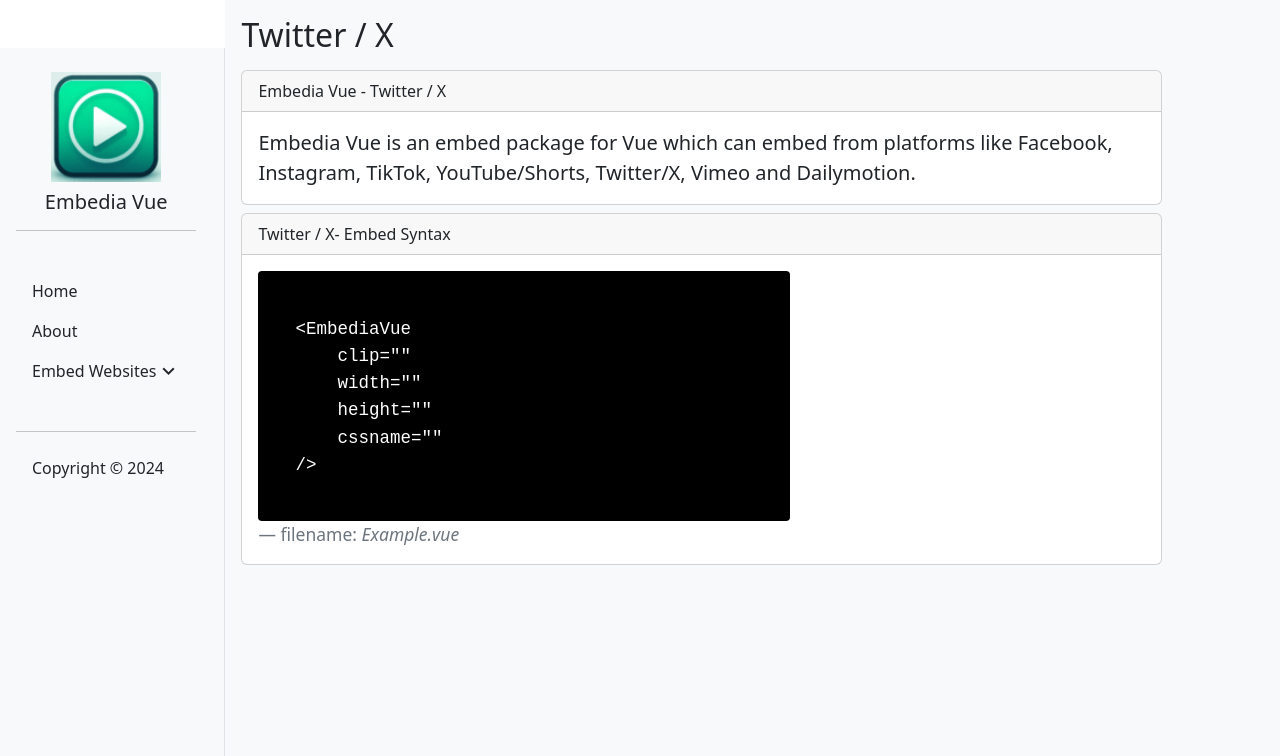
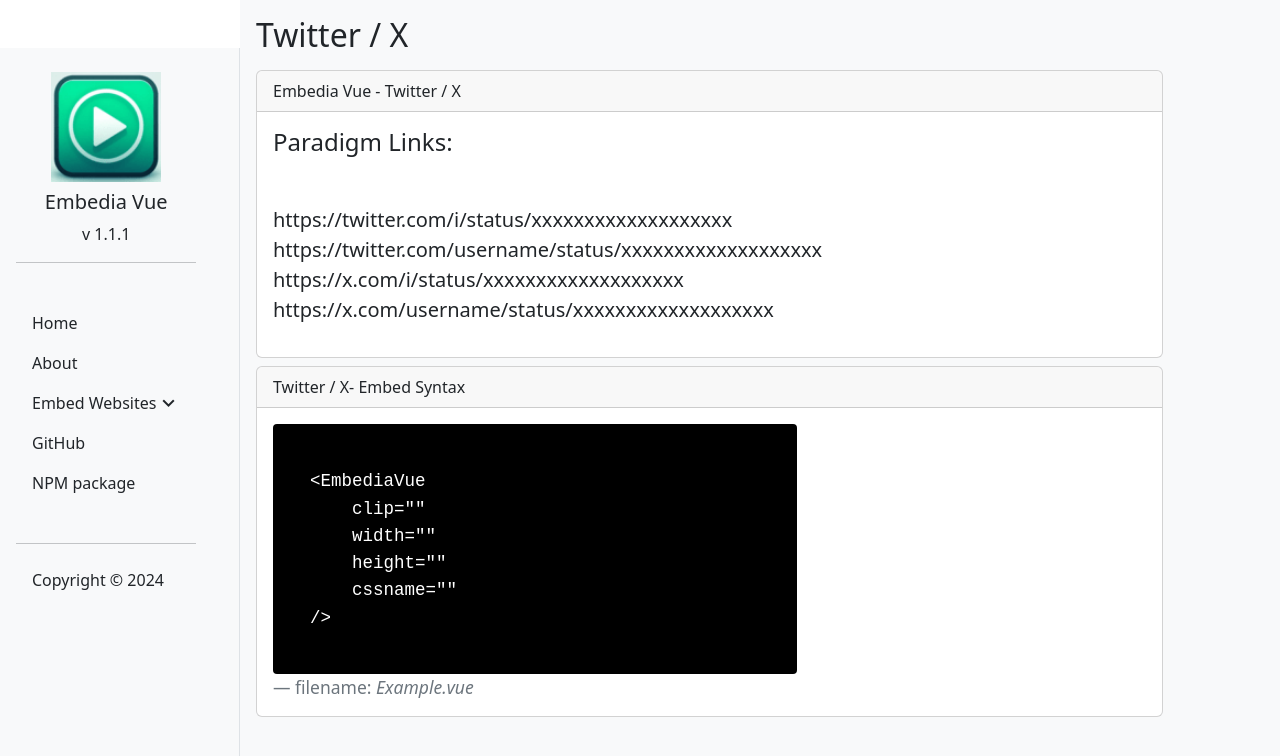
Before and after one commit to demjhonsilver/embedia-vue-docs, a Vue app: page /embedia-vue-docs/embed-websites/twitter in a window 1280 px wide. Shown: the top 756 px of the page. Built offline with nearby package versions, Linux system fonts and the light colour scheme.

Commit message:
add more details

```diff
--- a/src/App.vue
+++ b/src/App.vue
@@ -14,6 +14,7 @@
           <div class="text-center mb-4">
             <router-link class="nav-link" to="/"><img src="/embediavuelogo.png" alt="Logo" style="width: 110px;"></router-link>
             <h5>Embedia Vue</h5>
+            <p>v 1.1.1</p>
             <hr>
           </div>
           <li class="nav-item">
@@ -56,6 +57,15 @@
               </ul>
             </div>
           </li>
+          <li class="nav-item">
+            <a class="nav-link" href="https://github.com/demjhonsilver/embedia-vue" target="_blank" rel="noopener noreferrer">GitHub</a>
+          </li>
+
+          <li class="nav-item">
+            <a class="nav-link" href="https://www.npmjs.com/package/embedia-vue" target="_blank" rel="noopener noreferrer">NPM package</a>
+          </li>
+
+
 
           <br>
           <hr>
--- a/src/components/embedsites/Dailymotion.vue
+++ b/src/components/embedsites/Dailymotion.vue
@@ -10,10 +10,18 @@
      Embedia Vue - Dailymotion
     </div>
     <div class="card-body">
-      <blockquote class="blockquote mb-0">
-        <p>Embedia Vue is an embed package for Vue which can embed from platforms like Facebook, Instagram, TikTok, YouTube/Shorts, Twitter/X, Vimeo and Dailymotion.</p>
+      <h4>Paradigm Link:</h4>
+    <blockquote class="blockquote mt-5">
+      <footer class="footer">
 
-      </blockquote>
+
+        https://www.dailymotion.com/video/xxxxxxx
+        <br>
+
+
+   </footer>
+
+    </blockquote>
     </div>
   </div>
 
--- a/src/components/embedsites/Facebook.vue
+++ b/src/components/embedsites/Facebook.vue
@@ -10,10 +10,17 @@
      Embedia Vue - Facebook
     </div>
     <div class="card-body">
-      <blockquote class="blockquote mb-0">
-        <p>Embedia Vue is an embed package for Vue which can embed from platforms like Facebook, Instagram, TikTok, YouTube/Shorts, Twitter/X, Vimeo and Dailymotion.</p>
+      <h4>Paradigm Link:</h4>
+    <blockquote class="blockquote mt-5">
+      <footer class="footer">
 
-      </blockquote>
+https://www.facebook.com/username/videos/xxxxxxxxxxxxxxxxx
+
+
+   </footer>
+
+    </blockquote>
+
     </div>
   </div>
 
--- a/src/components/embedsites/Instagram.vue
+++ b/src/components/embedsites/Instagram.vue
@@ -10,10 +10,20 @@
      Embedia Vue - Instagram
     </div>
     <div class="card-body">
-      <blockquote class="blockquote mb-0">
-        <p>Embedia Vue is an embed package for Vue which can embed from platforms like Facebook, Instagram, TikTok, YouTube/Shorts, Twitter/X, Vimeo and Dailymotion.</p>
+      <h4>Paradigm Links:</h4>
+    <blockquote class="blockquote mt-5">
+      <footer class="footer">
 
-      </blockquote>
+        https://www.instagram.com/p/xxxxxxxxxxx
+<br>
+https://www.instagram.com/reel/xxxxxxxxxxx
+<br>
+https://www.instagram.com/username/reel/xxxxxxxxxxx
+
+
+   </footer>
+
+    </blockquote>
     </div>
   </div>
 
--- a/src/components/embedsites/Tiktok.vue
+++ b/src/components/embedsites/Tiktok.vue
@@ -10,10 +10,16 @@
      Embedia Vue - TikTok
     </div>
     <div class="card-body">
-      <blockquote class="blockquote mb-0">
-        <p>Embedia Vue is an embed package for Vue which can embed from platforms like Facebook, Instagram, TikTok, YouTube/Shorts, Twitter/X, Vimeo and Dailymotion.</p>
+      <h4>Paradigm Link:</h4>
+    <blockquote class="blockquote mt-5">
+      <footer class="footer">
 
-      </blockquote>
+        https://www.tiktok.com/@username/video/xxxxxxxxxxxxxxxxxxxx
+
+
+   </footer>
+
+    </blockquote>
     </div>
   </div>
 
--- a/src/components/embedsites/Twitter.vue
+++ b/src/components/embedsites/Twitter.vue
@@ -10,10 +10,22 @@
      Embedia Vue - Twitter / X
     </div>
     <div class="card-body">
-      <blockquote class="blockquote mb-0">
-        <p>Embedia Vue is an embed package for Vue which can embed from platforms like Facebook, Instagram, TikTok, YouTube/Shorts, Twitter/X, Vimeo and Dailymotion.</p>
+      <h4>Paradigm Links:</h4>
+    <blockquote class="blockquote mt-5">
+      <footer class="footer">
 
-      </blockquote>
+        https://twitter.com/i/status/xxxxxxxxxxxxxxxxxxx
+<br>
+https://twitter.com/username/status/xxxxxxxxxxxxxxxxxxx
+<br>
+https://x.com/i/status/xxxxxxxxxxxxxxxxxxx
+<br>
+https://x.com/username/status/xxxxxxxxxxxxxxxxxxx
+
+
+   </footer>
+
+    </blockquote>
     </div>
   </div>
 
--- a/src/components/embedsites/Vimeo.vue
+++ b/src/components/embedsites/Vimeo.vue
@@ -10,10 +10,17 @@
      Embedia Vue - Vimeo
     </div>
     <div class="card-body">
-      <blockquote class="blockquote mb-0">
-        <p>Embedia Vue is an embed package for Vue which can embed from platforms like Facebook, Instagram, TikTok, YouTube/Shorts, Twitter/X, Vimeo and Dailymotion.</p>
+      <h4>Paradigm Link:</h4>
+    <blockquote class="blockquote mt-5">
+      <footer class="footer">
 
-      </blockquote>
+
+https://vimeo.com/xxxxxxxxx
+
+
+   </footer>
+
+    </blockquote>
     </div>
   </div>
 
--- a/src/components/embedsites/Youtube.vue
+++ b/src/components/embedsites/Youtube.vue
@@ -10,10 +10,22 @@
      Embedia Vue - YouTube
     </div>
     <div class="card-body">
-      <blockquote class="blockquote mb-0">
-        <p>Embedia Vue is an embed package for Vue which can embed from platforms like Facebook, Instagram, TikTok, YouTube/Shorts, Twitter/X, Vimeo and Dailymotion.</p>
+      <h4>Paradigm Links:</h4>
+    <blockquote class="blockquote mt-5">
+      <footer class="footer">
 
-      </blockquote>
+        https://www.youtube.com/watch?v=xxxxxxxxxxx
+<br>
+
+https://youtube.com/watch?v=xxxxxxxxxxx
+<br>
+https:/m.youtube.com/watch?v=xxxxxxxxxxx
+
+
+
+   </footer>
+
+    </blockquote>
     </div>
   </div>
 
--- a/src/components/embedsites/YoutubeShorts.vue
+++ b/src/components/embedsites/YoutubeShorts.vue
@@ -10,10 +10,18 @@
      Embedia Vue - YouTube - Shorts
     </div>
     <div class="card-body">
-      <blockquote class="blockquote mb-0">
-        <p>Embedia Vue is an embed package for Vue which can embed from platforms like Facebook, Instagram, TikTok, YouTube/Shorts, Twitter/X, Vimeo and Dailymotion.</p>
+      <h4>Paradigm Links:</h4>
+    <blockquote class="blockquote mt-5">
+      <footer class="footer">
 
-      </blockquote>
+        https://youtube.com/shorts/xxxxxxxxxxx
+<br>
+https://youtube.com/shorts/xxxxxxxxxxx?si=xxxxxxxxxxxxxxxx
+
+
+   </footer>
+
+    </blockquote>
     </div>
   </div>
 
```
